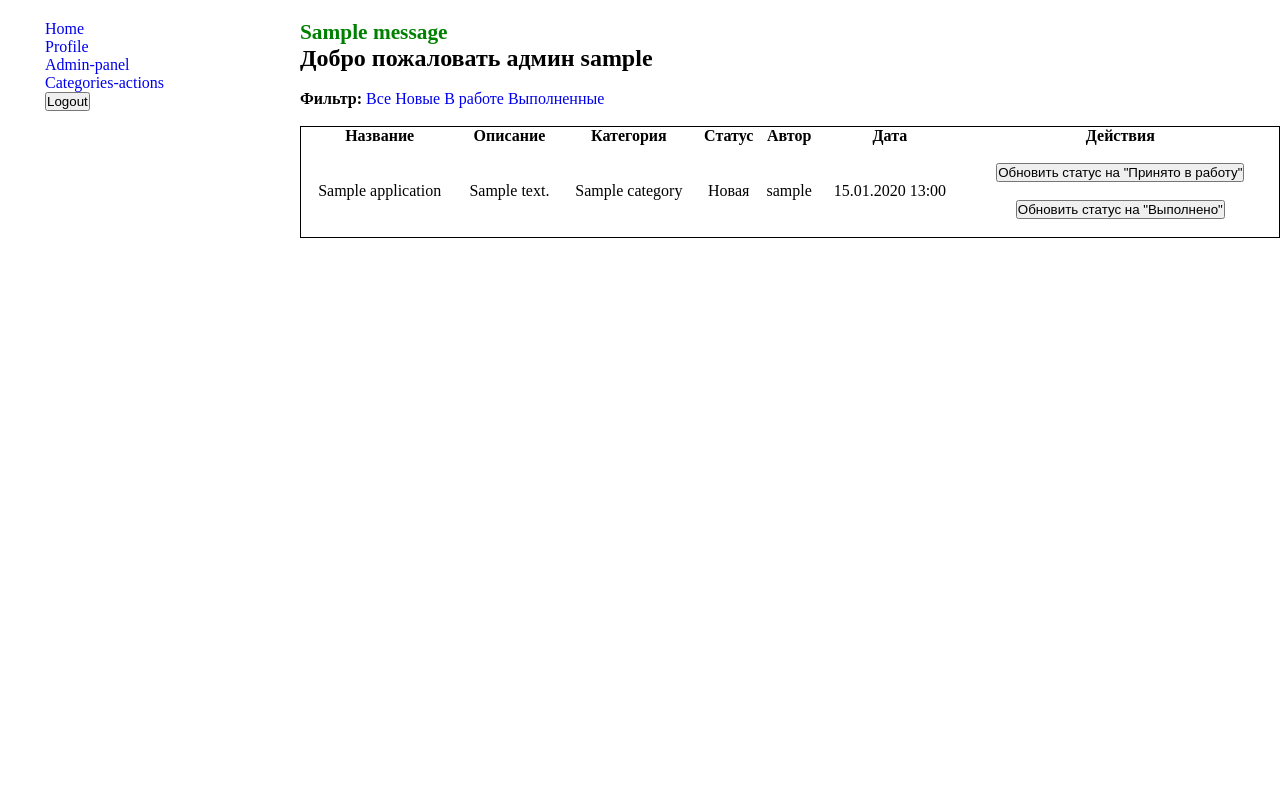
After one commit to Pf460/design-pro-portal, a Django app: page /superadmin/ in a window 1280 px wide. The commit adds this page. Run offline with Django 5.2, Linux system fonts and the light colour scheme; a user stored in the database is signed in; tables that the repository leaves empty hold one stand-in row (values such as "Sample post"); one stand-in notice (Sample message) is shown; parts of the project's set-up code (start-up, migrations or seed data) failed here and were passed over.

Commit message:
Add: Functional superuser. Templates, service, forms and views

```diff
--- a/apps/applications/models.py
+++ b/apps/applications/models.py
@@ -25,7 +25,7 @@ class Application(models.Model):
     )
     status = models.CharField(max_length=1, choices=APPLICATION_STATUS, default='n')
     author = models.ForeignKey(User, on_delete=models.CASCADE)
-    admin_comment = models.TextField(max_length=500, blank=True, null=True)
+    admin_comment = models.TextField(max_length=500, blank=True)
     design_image = models.ImageField(upload_to='applications_design/', blank=True, null=True)
     created_at = models.DateTimeField(auto_now_add=True)
     updated_at = models.DateTimeField(auto_now=True)
--- a/apps/applications/templates/application_detail.html
+++ b/apps/applications/templates/application_detail.html
@@ -4,14 +4,14 @@
 
 {% block content %}
     <h2>{{application.title}}</h2><br>
-    <p>{{application.description}}</p><br>
+    <p style="word-break: break-all; white-space: normal;">{{application.description}}</p><br>
     <img src="{{application.photo.url}}" alt="Фото помещения" style="display: block; height: auto; width: 200px;"><br>
     <p>{{application.created_at|date:"d.m.Y H:i"}}</p>
-    {% if application.status == 'c' %}
+    {% if application.status == 'c' or application.status == 'a' %}
       <hr>
       <p><strong>Изменения от студии</strong></p><br>
       {% if application.admin_comment %}
-        <p><strong>Комментарий от админа: </strong>{{application.admin_comment}}</p><br>
+        <p style="word-break: break-all; white-space: normal;"><strong>Комментарий от админа: </strong>{{application.admin_comment}}</p><br>
       {% endif %}
       {% if application.design_image %}
         <img src="{{application.design_image.url}}" alt="Фото дизайна" style="display: block; height: auto; width: 200px;"><br>
--- a/apps/applications/urls.py
+++ b/apps/applications/urls.py
@@ -1,9 +1,8 @@
 from django.urls import path
 from . import views
-from .views import index
 
 urlpatterns = [
-    path('', index, name='home'),
+    path('', views.index, name='home'),
     path('create/', views.create_application, name='create_application'),
     path('delete/<int:application_id>/', views.delete_application_for_user, name='delete_application'),
     path('profile/', views.view_applications, name='profile'),
--- a/apps/authentications/templates/profile.html
+++ b/apps/authentications/templates/profile.html
@@ -54,9 +54,9 @@
           <td>{{ app.created_at|date:"d.m.Y H:i" }}</td>
           <td>
             {% if app.status == 'n' %}
-              <button class="buttons" type="button">
+              <br><button type="button">
                 <a href="{% url 'delete_application' app.id %}" style="color: black;">Удалить заявку</a>
-              </button>
+              </button><br><br>
             {% else %}
               —
             {% endif %}
--- /dev/null
+++ b/apps/superadmins/service.py
@@ -0,0 +1,32 @@
+from django.db.models import QuerySet
+from ..applications.models import Application, Category
+
+
+class SuperAdmin:
+    def view_all_application(self)->QuerySet[Application]:
+        return Application.objects.all().order_by('-created_at')
+
+    def update_status_on_a(self, application, comment)->bool:
+        if application.status == 'n':
+            application.status = 'a'
+            application.admin_comment = comment
+            application.save()
+            return True
+        return False
+
+    def update_status_on_c(self, application, design_image)->bool:
+        if application.status == 'n':
+            application.status = 'c'
+            application.design_image = design_image
+            application.save()
+            return True
+        return False
+
+    def get_all_categories(self)->QuerySet[Category]:
+        return Category.objects.all().order_by('id')
+
+    def add_category(self, name)->Category:
+        return Category.objects.create(name=name)
+
+    def delete_category(self, category):
+        Category.objects.filter(id=category.id).delete()
--- /dev/null
+++ b/apps/superadmins/templates/index_admin.html
@@ -0,0 +1,70 @@
+{% extends "base_generic.html" %}
+
+{% block title %}<title>Admin-panel</title>{% endblock %}
+
+{% block content %}
+
+  {% if messages %}
+    <div class="messages">
+        {% for message in messages %}
+            {% if message.tags == 'success' %}
+              <p style="color: green; font-weight: bold; font-size: 16pt;">{{message}}</p>
+            {% elif message.tags == 'error' %}
+              <p style="color: red; font-weight: bold; font-size: 16pt;">{{message}}</p>
+            {% endif %}
+        {% endfor %}
+    </div>
+  {% endif %}
+
+  <h2>Добро пожаловать админ {{user.username}}</h2><br>
+
+  <div>
+    <strong>Фильтр: </strong>
+    <a href="?status=">Все</a>
+    <a href="?status=n">Новые</a>
+    <a href="?status=a">В работе</a>
+    <a href="?status=c">Выполненные</a>
+  </div><br>
+
+  <table style="border: 1px solid black; width:100%; border-collapse: collapse; text-align: center;">
+    <thead>
+      <tr>
+          <th>Название</th>
+          <th>Описание</th>
+          <th>Категория</th>
+          <th>Статус</th>
+          <th>Aвтор</th>
+          <th>Дата</th>
+          <th>Действия</th>
+      </tr>
+    </thead>
+    <tbody>
+      {% for app in applications %}
+        <tr>
+            <td>{{ app.title }}</td>
+            <td>{{ app.description|truncatechars:50 }}</td>
+            <td>{{ app.category.name }}</td>
+            <td>{{ app.get_status_display }}</td>
+            <td>{{ app.author.username }}</td>
+            <td>{{ app.created_at|date:"d.m.Y H:i" }}</td>
+            <td>
+                {% if app.status == 'n' %}
+                <br><button class="buttons" type="button">
+                    <a href="{% url 'update_status_a' app.id %}" style="color: black;">Обновить статус на "Принято в работу"</a>
+                </button><br><br>
+                <button class="buttons" type="button">
+                    <a href="{% url 'update_status_c' app.id %}" style="color: black;">Обновить статус на "Выполнено"</a>
+                </button><br><br>
+                {% else %}
+                —
+                {% endif %}
+            </td>
+        </tr>
+      {% empty %}
+        <tr>
+          <td colspan="6">Пока нет созданных заявок</td>
+        </tr>
+      {% endfor %}
+    </tbody>
+  </table>
+{% endblock %}
--- /dev/null
+++ b/apps/superadmins/urls.py
@@ -0,0 +1,11 @@
+from django.urls import path
+from . import views
+
+urlpatterns = [
+    path('', views.index, name='index_admin'),
+    path('application/accept/<int:pk>/', views.update_status_on_accept_is_processed, name='update_status_a'),
+    path('application/complete/<int:pk>/', views.update_status_on_completed, name='update_status_c'),
+    path('categories/', views.list_categories, name='list_categories'),
+    path('category/create/', views.create_category, name='create_category'),
+    path('category/delete/<int:pk>/', views.destroy_category, name='destroy_category'),
+]
--- a/apps/superadmins/views.py
+++ b/apps/superadmins/views.py
@@ -1,3 +1,113 @@
-from django.shortcuts import render
+from django.contrib import messages
+from django.contrib.auth.decorators import user_passes_test
+from django.shortcuts import render, get_object_or_404, redirect
+from .forms import AcceptStatusForm, CompleteStatusForm, CategoryForm
+from .service import SuperAdmin
+from ..applications.models import Application, Category
 
-# Create your views here.
+
+def is_admin(user):
+    return user.is_authenticated and user.is_superuser
+
+@user_passes_test(is_admin, login_url='login')
+def index(request):
+    service = SuperAdmin()
+    applications = service.view_all_application()
+
+    status_filter = request.GET.get('status')
+    if status_filter in ['n', 'a', 'c']:
+        applications = applications.filter(status=status_filter)
+
+    return render(
+        request,
+        'index_admin.html',
+        {'applications': applications}
+    )
+
+@user_passes_test(is_admin, login_url='login')
+def update_status_on_accept_is_processed(request, pk):
+    service = SuperAdmin()
+    application = get_object_or_404(Application, pk=pk)
+
+    if request.method == 'POST':
+        form = AcceptStatusForm(data=request.POST)
+
+        if form.is_valid():
+            comment = form.cleaned_data['comment']
+            service.update_status_on_a(application, comment)
+            messages.success(request, 'Вы успешно обновили статус на принято в работу')
+            return redirect('index_admin')
+    else:
+        form = AcceptStatusForm()
+    return render(
+        request,
+        'form_for_update_status_a.html',
+        {'application': application, 'form': form}
+    )
+
+@user_passes_test(is_admin, login_url='login')
+def update_status_on_completed(request, pk):
+    service = SuperAdmin()
+    application = get_object_or_404(Application, pk=pk)
+
+    if request.method == 'POST':
+        form = CompleteStatusForm(request.POST, request.FILES)
+
+        if form.is_valid():
+            design_image = form.cleaned_data['design_image']
+            service.update_status_on_c(application, design_image)
+            messages.success(request, 'Вы успешно обновили ')
+            return redirect('index_admin')
+    else:
+        form = CompleteStatusForm()
+    return render(
+        request,
+        'form_for_update_status_c.html',
+        {'application': application, 'form': form}
+    )
+
+@user_passes_test(is_admin, login_url='login')
+def list_categories(request):
+    service = SuperAdmin()
+    categories = service.get_all_categories()
+    return render(
+        request,
+        'list_categories.html',
+        {'categories': categories}
+    )
+
+@user_passes_test(is_admin, login_url='login')
+def create_category(request):
+    service = SuperAdmin()
+
+    if request.method == 'POST':
+        form = CategoryForm(data=request.POST)
+
+        if form.is_valid():
+            name = form.cleaned_data['name']
+            service.add_category(name)
+            messages.success(request, f'Категория: {name} успешно добавлена!')
+            return redirect('list_categories')
+    else:
+        form = CategoryForm()
+    return render(
+        request,
+        'create_category.html',
+        {'form': form}
+    )
+
+@user_passes_test(is_admin, login_url='login')
+def destroy_category(request, pk):
+    service = SuperAdmin()
+    category = get_object_or_404(Category, pk=pk)
+
+    if request.method == 'POST':
+        service.delete_category(category)
+        messages.success(request, f'Категория: {category} успешно удалена')
+        return redirect('list_categories')
+    else:
+        return render(
+            request,
+            'destroy_category.html',
+            {'category': category}
+        )
--- a/config/urls.py
+++ b/config/urls.py
@@ -27,6 +27,7 @@ urlpatterns = [
     path('applications/', include('apps.applications.urls')),
     path('', RedirectView.as_view(url='/applications/', permanent=True)),
     path('accounts/', include('apps.authentications.urls')),
+    path('superadmin/', include('apps.superadmins.urls')),
 ]
 
 urlpatterns += static(settings.MEDIA_URL, document_root=settings.MEDIA_ROOT)
--- a/templates/base_generic.html
+++ b/templates/base_generic.html
@@ -17,6 +17,10 @@
                 {% endif %}
                 {% if user.is_authenticated %}
                     <li><a href="{% url 'profile' %}">Profile</a></li>
+                    {% if user.is_superuser %}
+                        <li><a href="{% url 'index_admin' %}">Admin-panel</a></li>
+                        <li><a href="{% url 'list_categories' %}">Categories-actions</a></li>
+                    {% endif %}
                     <form method="POST" action="{% url 'logout' %}">
                         {% csrf_token %}
                         <button type="submit">Logout</button>
```
Also changed, not shown: apps/superadmins/forms.py (added, +34 -0 lines), apps/superadmins/templates/create_category.html (added, +10 -0 lines), apps/superadmins/templates/destroy_category.html (added, +16 -0 lines), apps/superadmins/templates/form_for_update_status_a.html (added, +19 -0 lines), apps/superadmins/templates/form_for_update_status_c.html (added, +19 -0 lines), apps/superadmins/templates/list_categories.html (added, +49 -0 lines).
